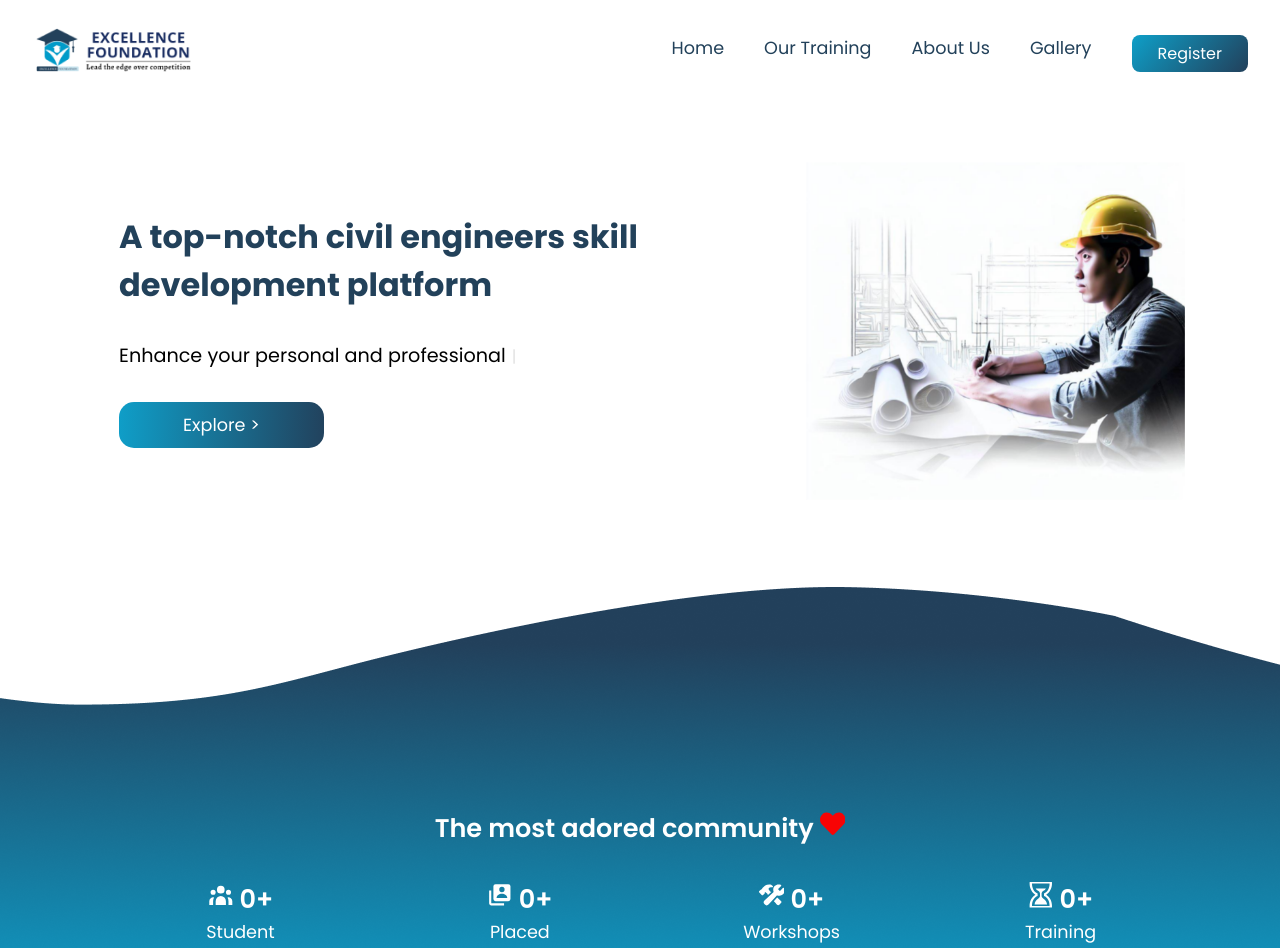
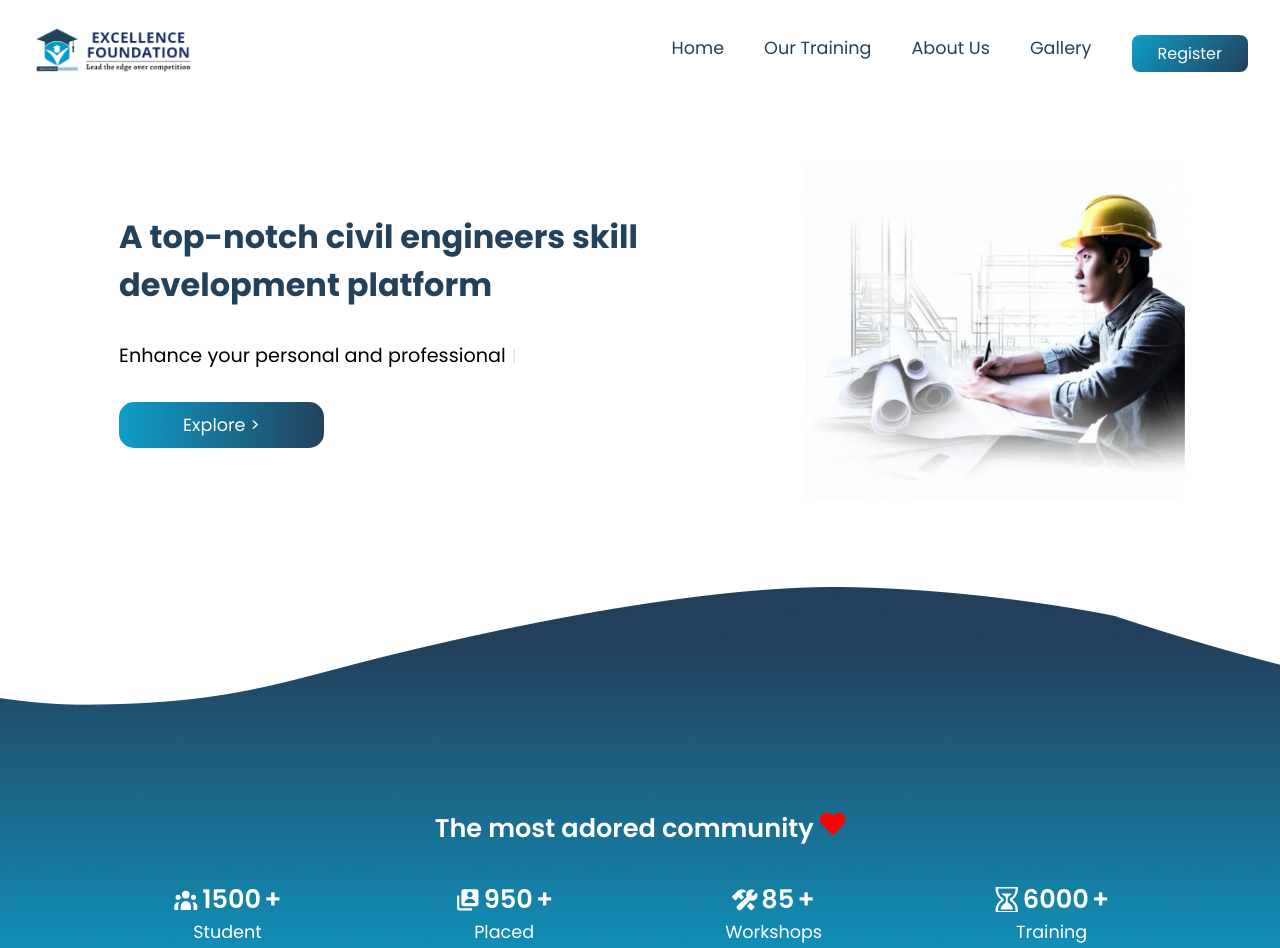
Before and after one commit to wyash12/ef-frontend, a Next.js app: page / in a window 1280 px wide. Shown: the top 948 px of the page. Built offline with nearby package versions, Linux system fonts and the light colour scheme.

Commit message:
counter animation removed

```diff
--- a/components/home/Wave/CounterElement.module.scss
+++ b/components/home/Wave/CounterElement.module.scss
@@ -8,11 +8,11 @@
         align-items: center;
         flex-direction: column;
 
-        .h1 {
-            font-size: 2.5rem;
+        h1 {
+            font-size: 1.8rem;
             display: flex;
             align-items: center;
-            gap: 10px;
+            gap: 0.2rem;
             flex-direction: row;
         }
 
--- a/components/home/Wave/CounterElement.tsx
+++ b/components/home/Wave/CounterElement.tsx
@@ -18,8 +18,8 @@ export default function CounterElement({
       <Bounce triggerOnce>
         <div className={classes.subContainer}>
           <h1>
-            {data.icon}{" "}
-            {counterInView && isInit ? (
+            {data.icon}
+            {/* {counterInView && isInit ? (
               <CountUp
                 end={data.number}
                 onEnd={() => {
@@ -32,8 +32,8 @@ export default function CounterElement({
               </CountUp>
             ) : (
               <span>{data.number}</span>
-            )}
-            +
+            )} */}
+            <span>{data.number}</span>+
           </h1>
           <p>{data.firstTitle}</p>
           <p>{data.secondTitle}</p>
--- a/package.json
+++ b/package.json
@@ -26,6 +26,7 @@
     "react-intersection-observer": "^9.5.2",
     "react-material-ui-carousel": "^3.4.2",
     "react-player": "^2.13.0",
+    "react-visibility-sensor": "^5.1.1",
     "sass": "^1.63.6",
     "typescript": "5.1.6",
     "typewriter-effect": "^2.20.1"
```
Also changed, not shown: 1 other file (tests, documents, lock files or other folders).
